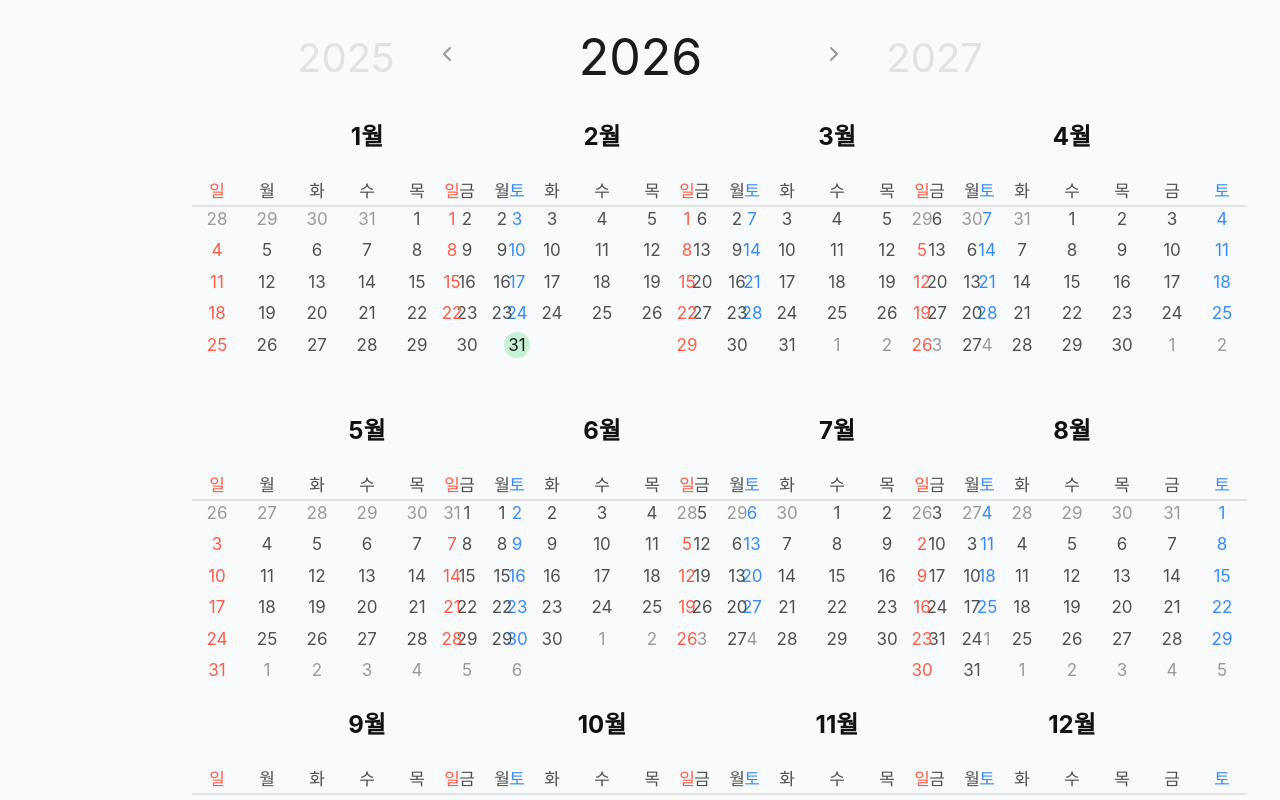
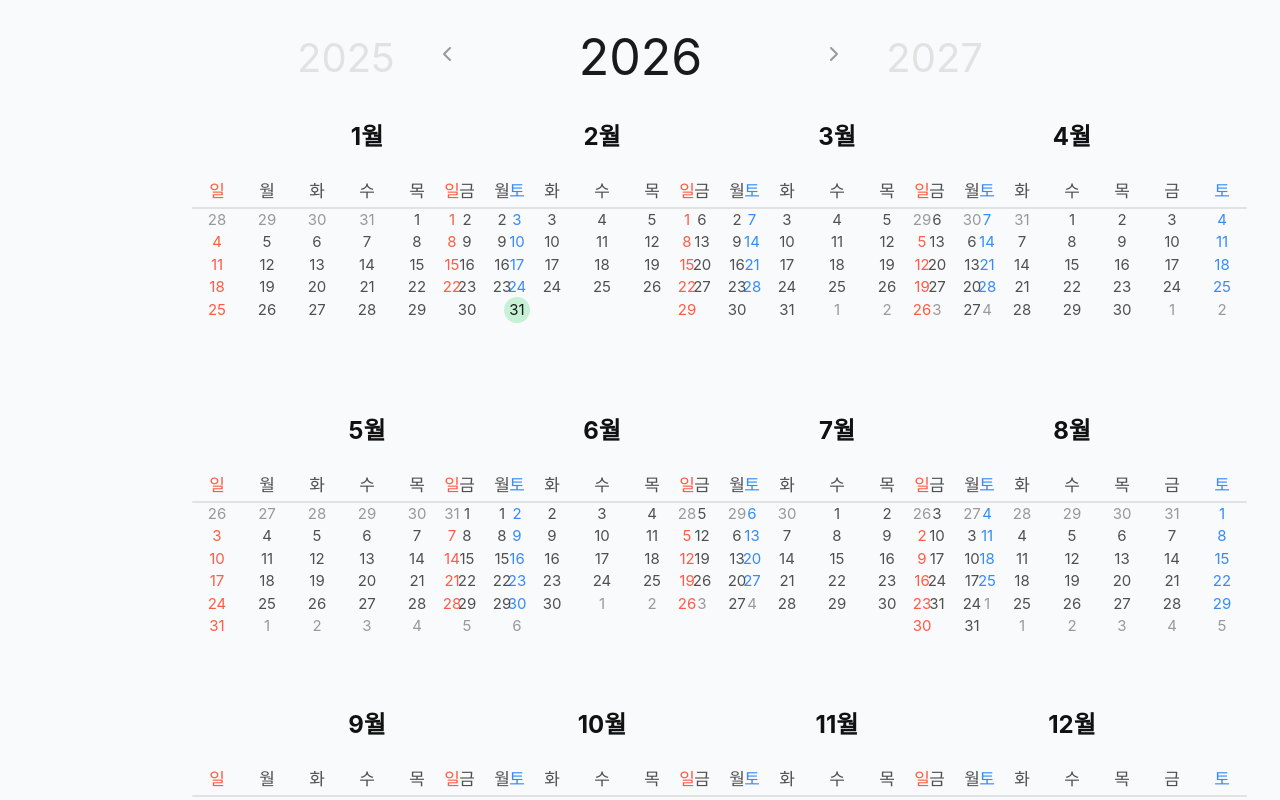
Before and after one commit to soyongdol-e/Gen_Planner, a React (Vite) app: page / in a window 1280 px wide. Both pictures are taken after a click on the button "2026년". Built offline with nearby package versions, Linux system fonts and the light colour scheme; a web font is replaced by a local one.

Commit message:
Tighten month card spacing: 4px-2px-4px gaps, 15px date font, 4px row spacing

```diff
--- a/src/components/views/YearView.tsx
+++ b/src/components/views/YearView.tsx
@@ -106,8 +106,8 @@ export function YearView({ onMonthClick }: YearViewProps) {
           {month + 1}월
         </h3>
 
-        {/* Week day headers - 17px, Pretendard 500 */}
-        <div className="grid grid-cols-7 gap-x-2 mb-1">
+        {/* Week day headers - 17px, Pretendard 500 - 4px gap from title */}
+        <div className="grid grid-cols-7 gap-x-2 mb-[2px]">
           {['일', '월', '화', '수', '목', '금', '토'].map((day, idx) => (
             <div
               key={day}
@@ -123,11 +123,11 @@ export function YearView({ onMonthClick }: YearViewProps) {
           ))}
         </div>
 
-        {/* Divider Line - 350px width, 2px thickness, rounded ends, #E2E2E2 */}
+        {/* Divider Line - 2px thickness, rounded ends, #E2E2E2 - 2px gap from weekdays */}
         <div className="w-full h-[2px] bg-[#E2E2E2] rounded-full mb-1" />
 
-        {/* Calendar days - 17px, Pretendard 600, 6px vertical gap between weeks */}
-        <div className="grid grid-cols-7 gap-x-2 gap-y-[6px]">
+        {/* Calendar days - 15px, Pretendard 600, 4px vertical gap between weeks */}
+        <div className="grid grid-cols-7 gap-x-2 gap-y-1">
           {days.map((day, idx) => {
             const isToday = isSameDay(day.date, today);
             const hasEvents = getEventsForDate(day.date).length > 0;
@@ -136,7 +136,7 @@ export function YearView({ onMonthClick }: YearViewProps) {
               <div
                 key={idx}
                 className={cn(
-                  'text-[17px] font-semibold leading-[150%] text-center relative flex items-center justify-center',
+                  'text-[15px] font-semibold leading-[150%] text-center relative flex items-center justify-center',
                   isToday && 'text-gray-900',
                   !isToday && day.isCurrentMonth && day.date.getDay() === 0 && 'text-[#FF5B45]',
                   !isToday && day.isCurrentMonth && day.date.getDay() === 6 && 'text-[#358BFB]',
```
